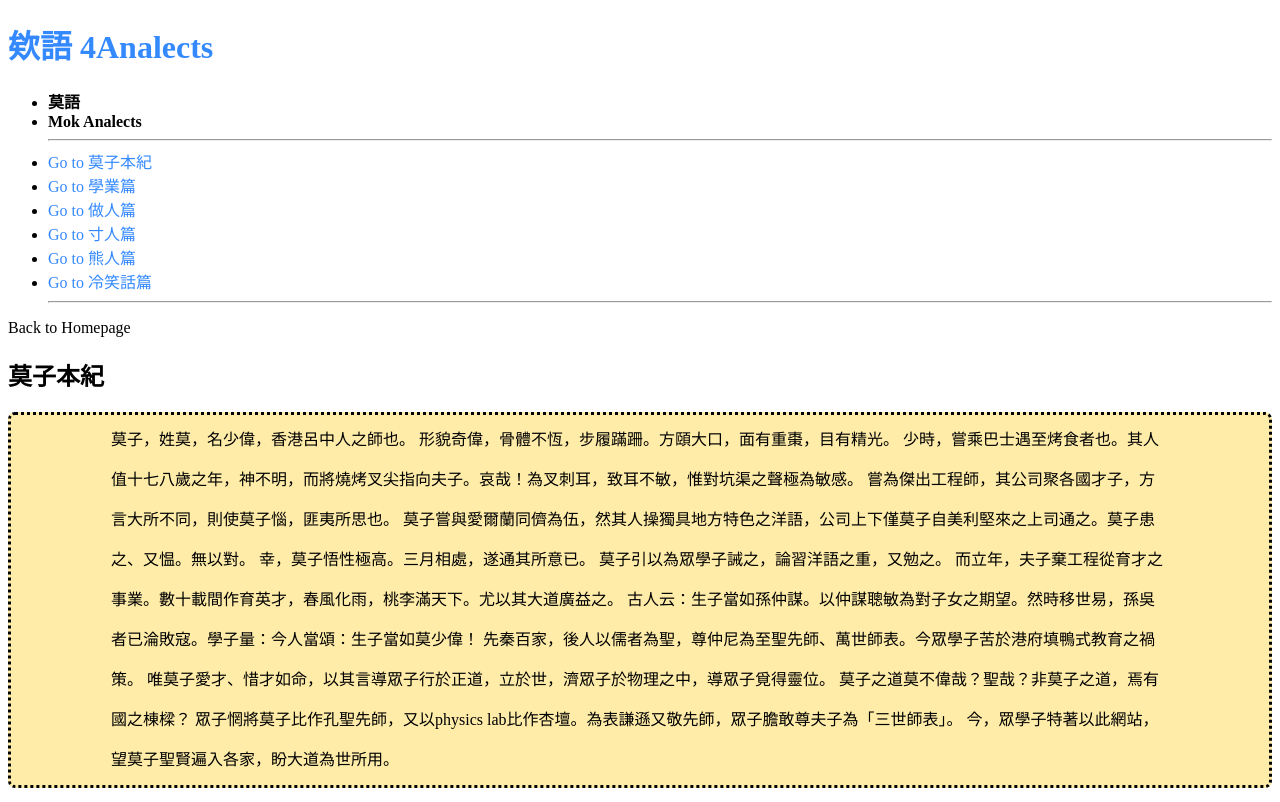
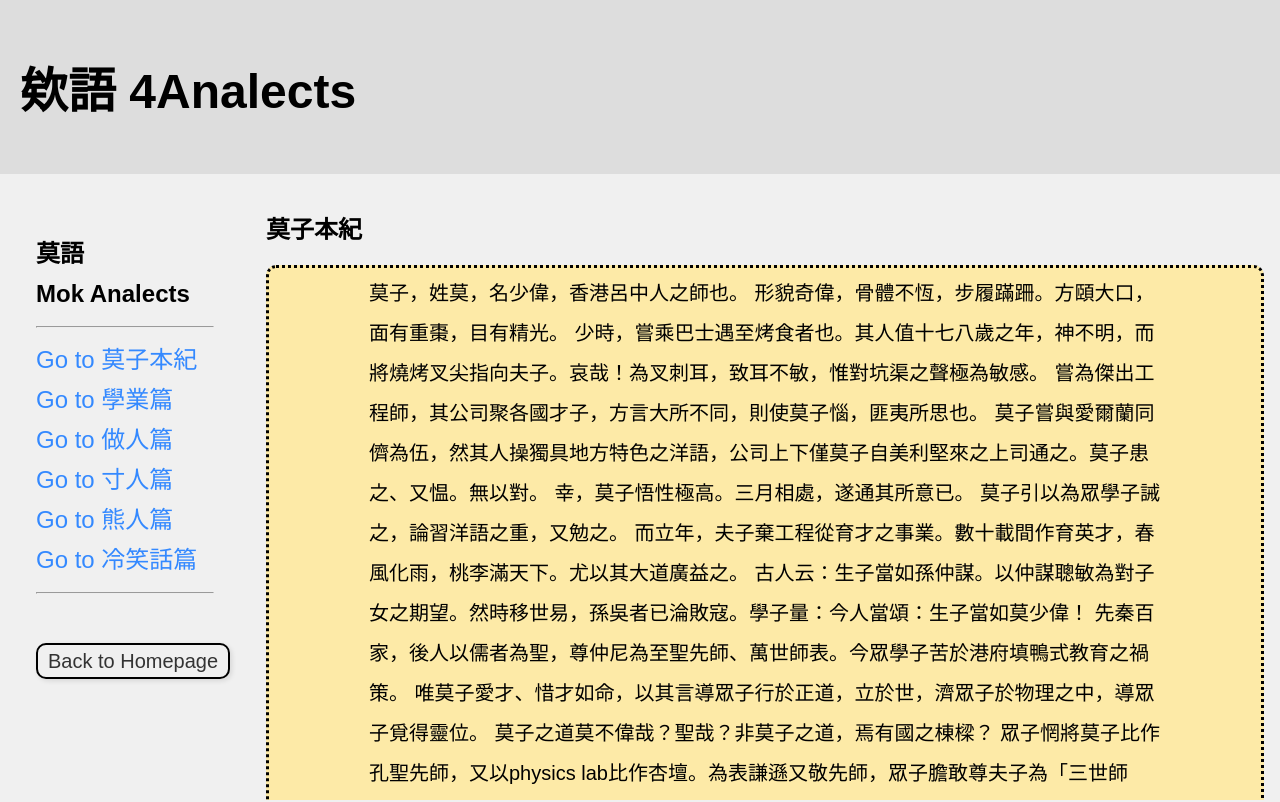
Before and after one commit to bdccl24/Mok-Analects, a plain HTML site: page mokweb.html in a window 1280 px wide. Shown: the top 802 px of the page. Drawn offline with Linux system fonts and the light colour scheme.

Commit message:
Add files via upload

```diff
--- a/cssfiles/mokweb.css
+++ b/cssfiles/mokweb.css
@@ -1,21 +1,94 @@
-html{
-    scroll-behavior: smooth;
+body {
+    font-family: Arial, sans-serif;
+    margin: 0px;
+    padding: 0px;
+    text-align: left;
+    color: black;
+    background-color: #f0f0f0;
 }
-a.returnbutton{
-    color:black;
+
+.grid-container {
+    display: grid;
+    grid-template-rows: auto 1fr;
+    grid-template-columns: 250px 1fr;
+    height: 100vh;
+    margin: none;
+    overflow: hidden;
 }
-a{
+
+.header {
+    grid-column: 1 / -1;
+    background-color: #DDDDDD;
+    color: black;
+    padding: 20px;
+    font-size: 24px
+}
+
+.header-title {
+    margin: 0;
+    font-size: 36px;
     text-decoration: none;
-    color:rgb(52, 137, 255);
+    color: black;
+    font-size: 48px;
 }
-a.redirect{
-    text-decoration: underline;
+
+.nav {
+    background-color: #f0f0f0;
+    color: black;
+    padding: 1rem;
+    overflow-y: auto;
 }
+
+.content {
+    background-color: #f0f0f0;
+    color: black;
+    padding: 1rem;
+    overflow-y: auto;
+}
+
 p{
     background-color: rgba(255, 233, 155, 0.86);
     padding: 5px 100px;
     line-height: 40px;
-    border-radius: 7px;
+    border-radius: 10px;
     border-style: dotted;
     border-width: 3px;
+    font-size: 20px;
 }
+
+ul {
+    list-style-type: none;
+    padding: 20px;
+    font-size: 24px;
+    line-height: 40px;
+}
+
+a.pagelink{
+    text-decoration: none;
+    color:rgb(52, 137, 255);
+}
+
+a.pagelink:hover {
+    text-decoration: underline;
+    list-style-type: disc;
+}
+
+a.redirect{
+    text-decoration: underline;
+}
+
+a.returnbutton {
+    color: #333;
+    text-decoration: none;
+    font-size: 20px;
+    border: black solid 2px;
+    border-radius: 10px;
+    padding: 5px 10px;
+    margin-left: 20px;
+    box-shadow: 2px 2px 5px rgba(0, 0, 0, 0.1);
+}
+a.returnbutton:hover {
+    background-color: #333;
+    color: white;
+    transition: background-color 0.3s, color 0.3s;
+}
```
